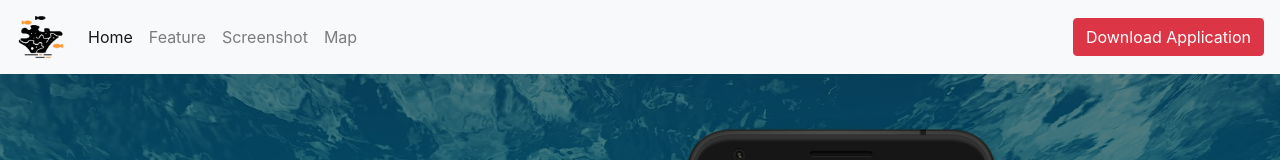
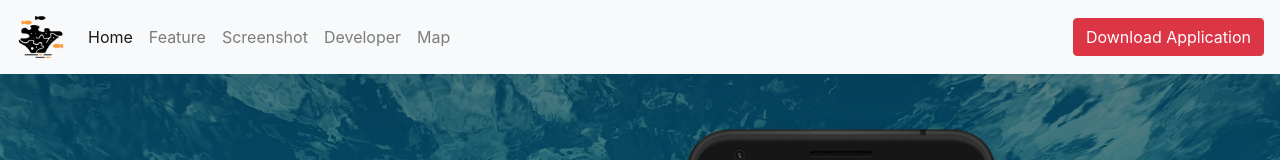
Before and after one commit to notynote4class/notynote4class.github.io, a plain HTML site: page index.html in a window 1280 px wide. Shown: the top 160 px of the page. Drawn offline with nearby package versions, Linux system fonts and the light colour scheme.

Commit message:
update
- add link to aboutus in navbar

```diff
--- a/index.html
+++ b/index.html
@@ -52,6 +52,9 @@
             </li>
             <li class="nav-item">
               <a class="nav-link" href="#screenshot">Screenshot</a>
+            </li>
+            <li class="nav-item">
+              <a class="nav-link" href="#aboutUs">Developer</a>
             </li>
             <li class="nav-item">
               <a class="nav-link" href="map.html">Map</a>
```
